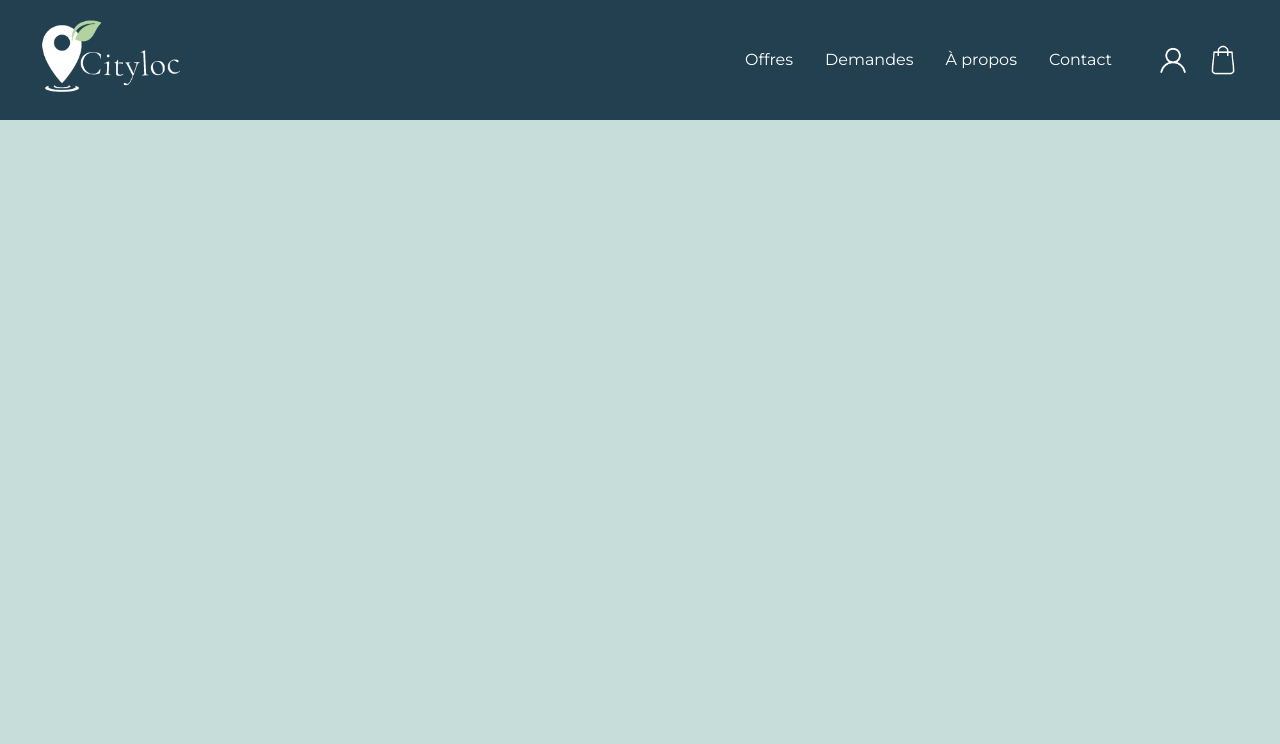
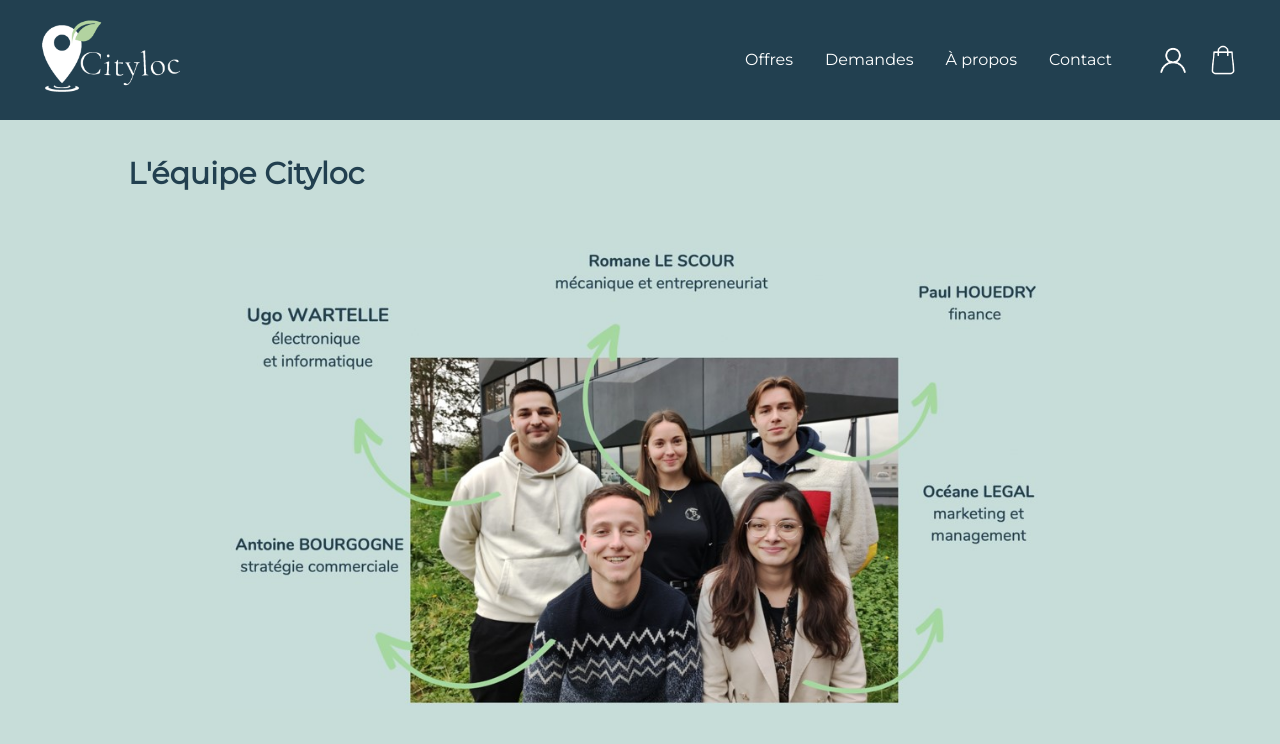
Before and after one commit to TabLockFR/cityloc-base, a Jekyll site: the page built from a-propos.html, in a window 1280 px wide and 900 px high. Shown: the top 744 px of the window. Built offline with Jekyll 4.4.1, drawn with Linux system fonts in a browser that asks for light colours.

Commit message:
Update a-propos.html

```diff
--- a/a-propos.html
+++ b/a-propos.html
@@ -2,3 +2,10 @@
 layout: header_base
 title: Cityloc - À Propos
 ---
+
+<!-- TEAM -->
+
+<h2>L'équipe Cityloc</h2>
+<div class="imgAccueilTeam">
+  <img src="https://tablockfr.github.io/cityloc-base/imgs/team_cityloc.jpg" alt="équipe Cityloc">
+</div>
```
